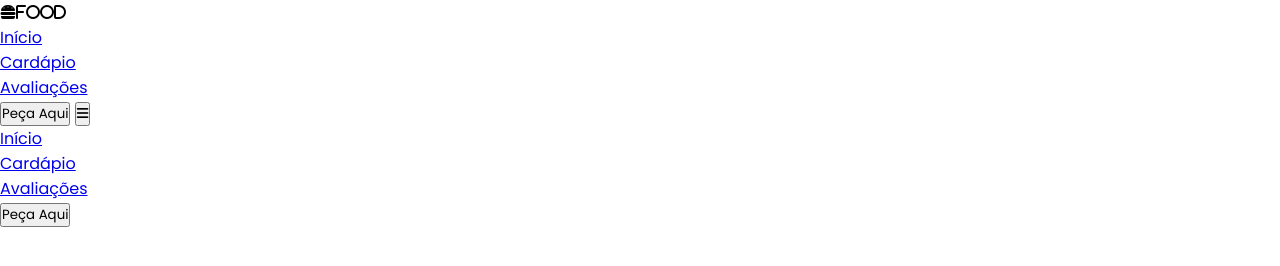
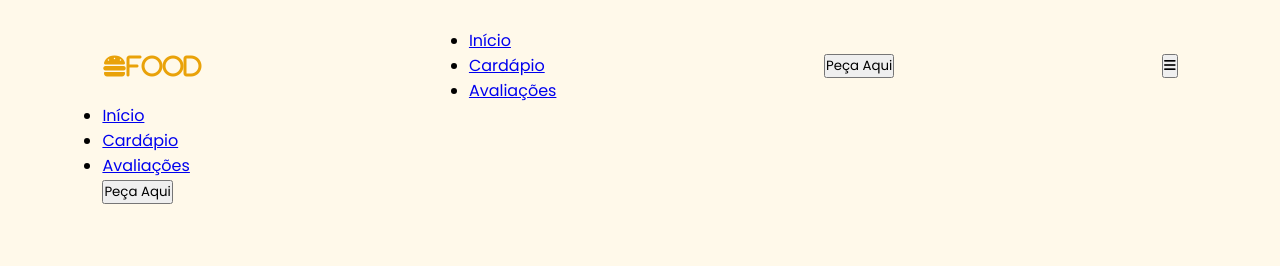
Before and after one commit to sdscarla/landing-page-food, a plain HTML site: page index.html in a window 1280 px wide. Drawn offline with Linux system fonts and the light colour scheme; a web font is replaced by a local one.

Commit message:
logo pronta

```diff
--- a/src/styles/header.css
+++ b/src/styles/header.css
@@ -0,0 +1,16 @@
+header {
+    width: 100%;
+    padding: 28px 8%;
+}
+
+#navbar {
+    width: 100%;
+    display: flex;
+    align-items: center;
+    justify-content: space-between;
+}
+
+#nav_logo {
+    font-size: 24px;
+    color: #e9a209;
+}
--- a/src/styles/style.css
+++ b/src/styles/style.css
@@ -6,3 +6,7 @@
     padding: 0;
     box-sizing: border-box;
 }
+
+body {
+    background-color: #fff9ea;
+}
```
